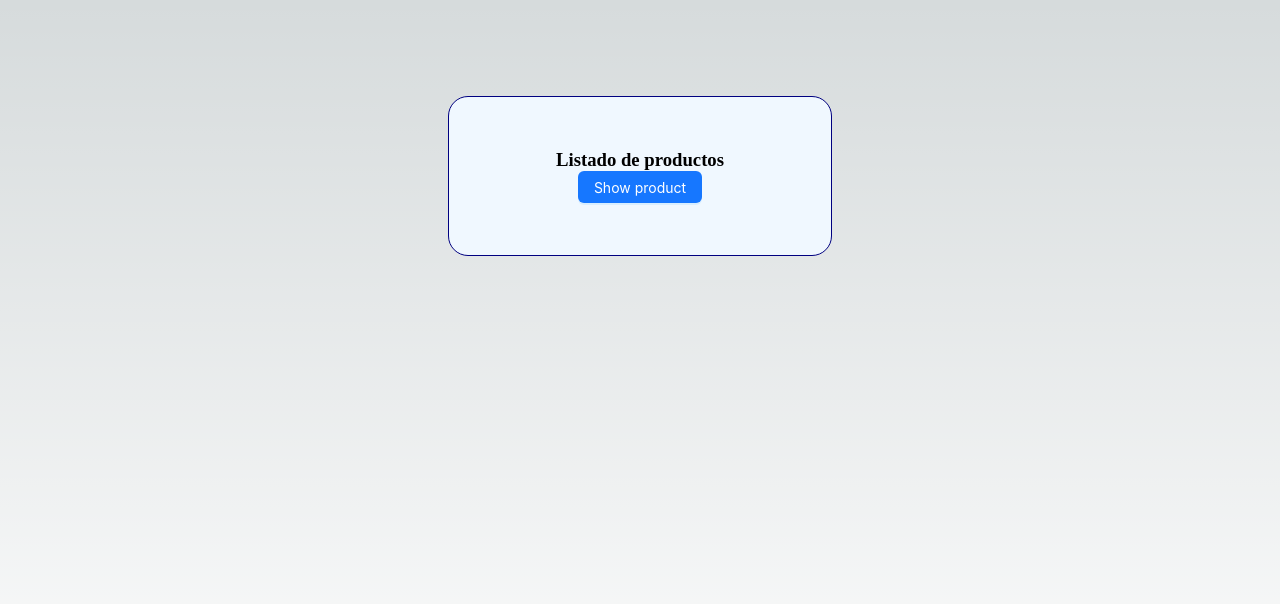
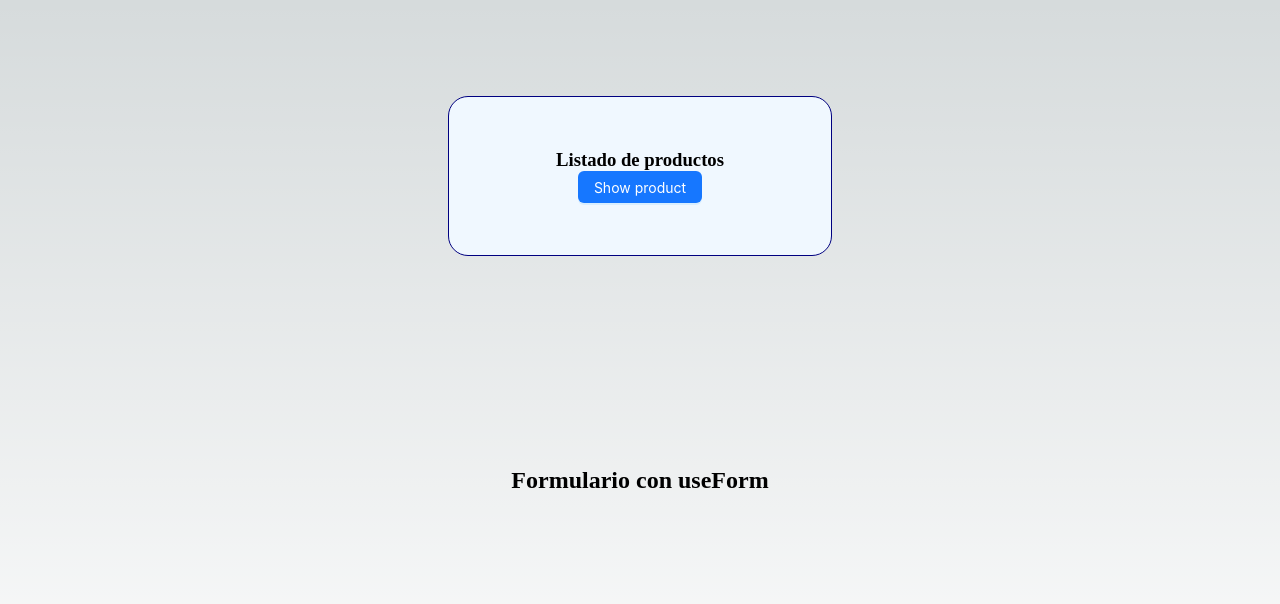
Before and after one commit to Aluonam/pt_191223, a Next.js app: page / in a window 1280 px wide. Shown: the top 604 px of the page. Built offline with nearby package versions, Linux system fonts and the light colour scheme.

Commit message:
feat: import component useForm

```diff
--- a/pages/index.js
+++ b/pages/index.js
@@ -1,6 +1,7 @@
 import Head from 'next/head'
 import styles from '@/styles/Home.module.css'
 import ProductData from '@/screen/components/ProductData'
+import FormWithUseForm from '@/screen/components/FormWithUseForm'
 
 
 export default function Home() {
@@ -14,6 +15,7 @@ export default function Home() {
       </Head>
       <main className={`${styles.main}`}>
         <ProductData></ProductData>
+        <FormWithUseForm></FormWithUseForm>
       </main>
     </>
   )
--- a/screen/components/FormUser.jsx
+++ b/screen/components/FormWithUseForm.jsx
@@ -1,7 +1,7 @@
 import React from 'react'
 import { useForm } from 'react-hook-form';
 
-const UseformExample = () => {
+const FormWithUseForm = () => {
 
   const { register, handleSubmit } = useForm();
 
@@ -15,4 +15,4 @@ const UseformExample = () => {
   )
 }
 
-export default UseformExample
+export default FormWithUseForm
```
